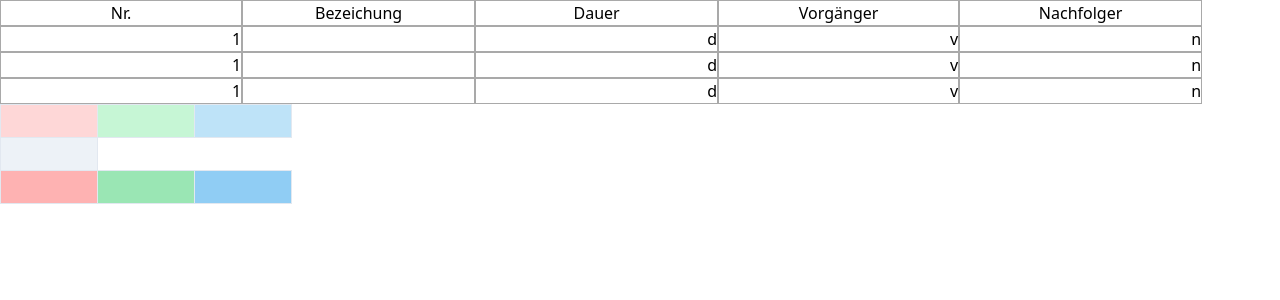
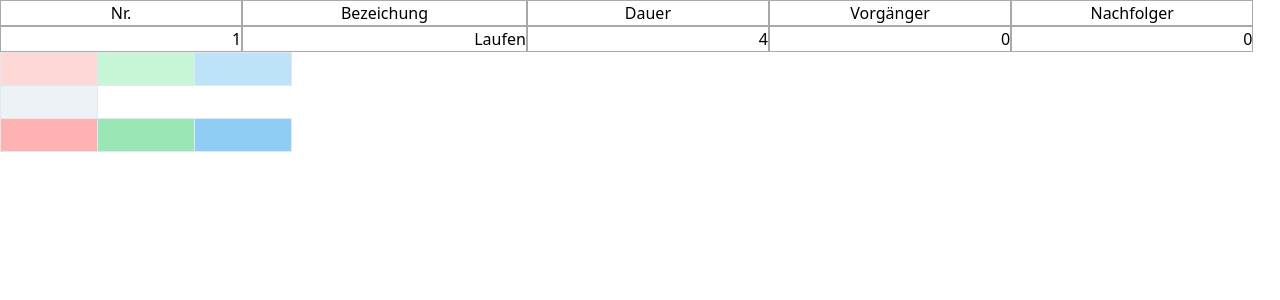
Before and after one commit to MeisterIgnis/MeisterIgnis.github.io, a React (Create React App) app: page / in a window 1280 px wide. Shown: the top 300 px of the page. Built offline with nearby package versions, Linux system fonts and the light colour scheme.

Commit message:
feat: added input/output

```diff
--- a/src/actions/actionTypes.js
+++ b/src/actions/actionTypes.js
@@ -0,0 +1,4 @@
+export const CHANGE_BEZEICHNUNG = 'CHANGE_BEZEICHNUNG';
+export const CHANGE_DAUER = 'CHANGE_DAUER';
+export const CHANGE_VORGÄNGER = 'CHANGE_VORGÄNGER';
+export const CHANGE_NACHFOLGER = 'CHANGE_NACHFOLGER';
--- a/src/components/App.js
+++ b/src/components/App.js
@@ -1,11 +1,11 @@
 import React from 'react';
 import OperationNode from './OperationNode';
-import InputField from './InputField';
+import ConnectedInputField from '../containers/ConnectedInputField';
 
 function App() {
   return (
     <div>
-      <InputField />
+      <ConnectedInputField />
       <OperationNode />
     </div>
   );
--- a/src/components/InputField.js
+++ b/src/components/InputField.js
@@ -1,13 +1,37 @@
 import React from 'react';
 import '../css/input.css';
-import InputRow from './InputRow';
 
-function InputField(...state) {
-  var Bezeichnung = state.Bezeichnung;
-  var Dauer = state.Dauer;
-  var Vorgänger = state.Vorgänger;
-  var Nachfolger = state.Nachfolger;
-  console.table(state.Nachfolger);
+const InputRow = (state) => {
+  const {Bezeichnung, Dauer, Vorgänger, Nachfolger} = state.state
+
+  return (
+    <div className="tr">
+      <span className="td">
+        <input type="text"></input>
+        1
+      </span>
+      <span className="td">
+        <input type="text"></input>
+        {Bezeichnung}
+      </span>
+      <span className="td">
+        <input type="text"></input>
+        {Dauer}
+      </span>
+      <span className="td">
+        <input type="text"></input>
+        {Vorgänger}
+      </span>
+      <span className="td">
+        <input type="text"></input>
+        {Nachfolger}
+      </span>
+    </div>
+  );
+};
+
+function InputField(state) {
+  console.table(state)
   return (
     <div className="table">
       <div>
@@ -18,9 +42,7 @@ function InputField(...state) {
           <span className="td">Vorgänger</span>
           <span className="td">Nachfolger</span>
         </div>
-        <InputRow b={Bezeichnung} />
-        <InputRow />
-        <InputRow />
+        <InputRow {...state}/>
       </div>
     </div>
   );
--- a/src/components/InputRow.js
+++ /dev/null
@@ -1,28 +0,0 @@
-import React from 'react';
-import '../css/input.css';
-
-function InputRow({ b, d, v, n }) {
-  console.log(b, d, v, n);
-  return (
-    <div className="tr">
-      <span className="td">
-        <input type="text"></input>1
-      </span>
-      <span className="td">
-        <input type="text"></input>
-        {b}
-      </span>
-      <span className="td">
-        <input type="text"></input>d
-      </span>
-      <span className="td">
-        <input type="text"></input>v
-      </span>
-      <span className="td">
-        <input type="text"></input>n
-      </span>
-    </div>
-  );
-}
-
-export default InputRow;
--- a/src/containers/ConnectedInputField.js
+++ b/src/containers/ConnectedInputField.js
@@ -7,7 +7,7 @@ import {
   changeNachfolger
 } from '../actions/actions.js';
 
-const mapStateToProps = state => ({
+const mapStateToProps = (state) => ({
   state
 });
 
--- a/src/reducers/index.js
+++ b/src/reducers/index.js
@@ -14,7 +14,6 @@ const initialState = {
 };
 
 export default function(state = initialState, action) {
-  console.table(state);
   switch (action.type) {
     case CHANGE_BEZEICHNUNG: {
       var Bezeichnung = action.payload.value;
```
